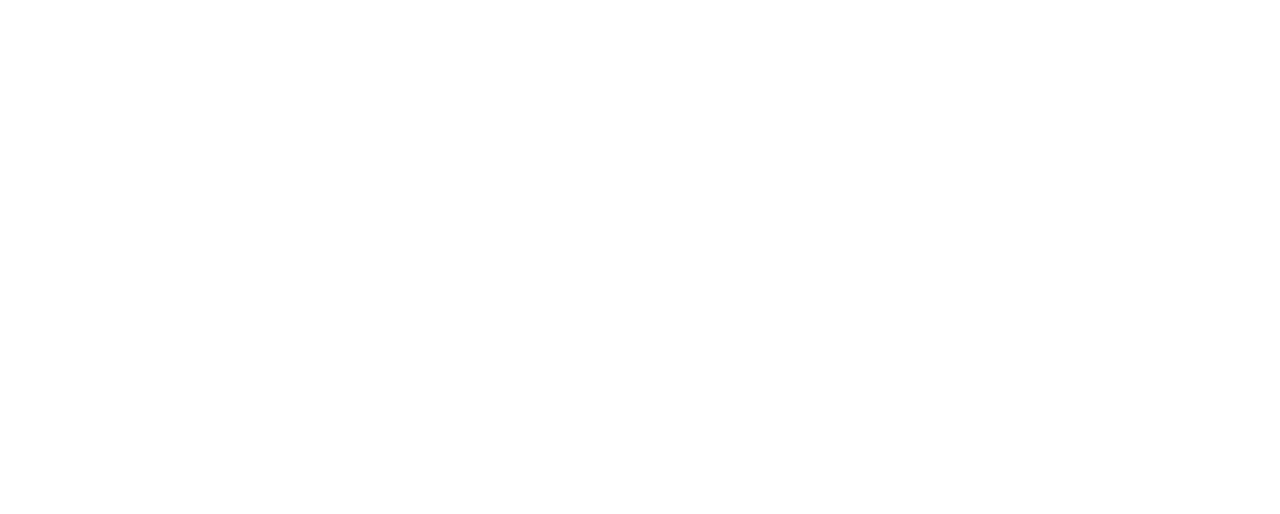
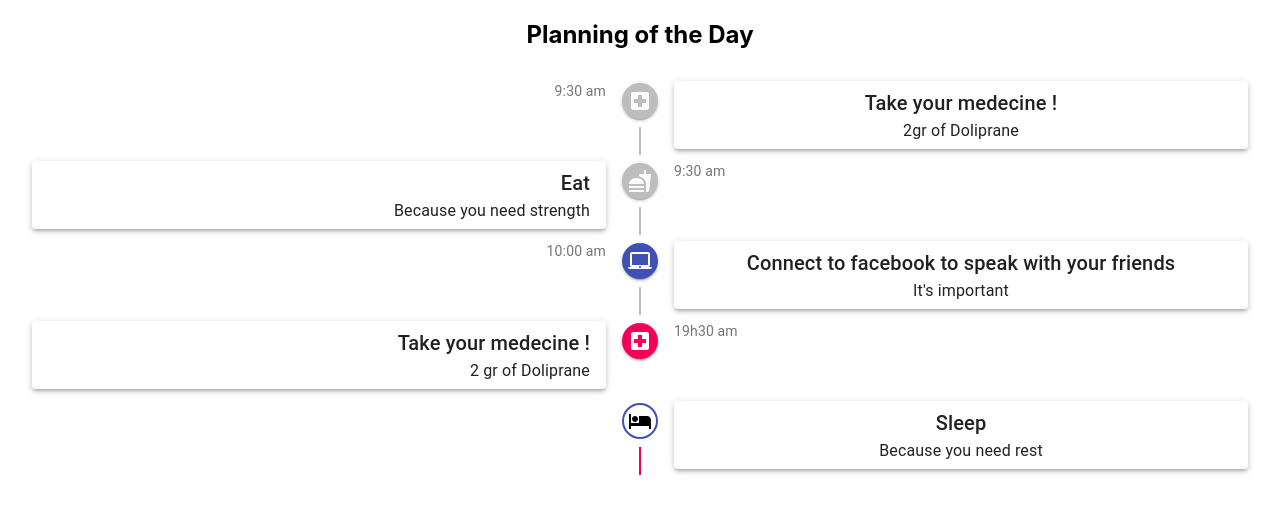
Before and after one commit to llopezjosue/doctogone-front, a React (Create React App) app: page /user/my-planning in a window 1280 px wide. Shown: the top 514 px of the page. Built offline with nearby package versions, Linux system fonts and the light colour scheme.

Commit message:
Ajout d'un timeline

```diff
--- a/package.json
+++ b/package.json
@@ -3,6 +3,9 @@
   "version": "0.1.0",
   "private": true,
   "dependencies": {
+    "@material-ui/core": "^4.10.2",
+    "@material-ui/icons": "^4.9.1",
+    "@material-ui/lab": "^4.0.0-alpha.56",
     "@testing-library/jest-dom": "^4.2.4",
     "@testing-library/react": "^9.5.0",
     "@testing-library/user-event": "^7.2.1",
--- a/src/App.jsx
+++ b/src/App.jsx
@@ -18,7 +18,7 @@
         <Route path="/user" exact component={UserHome} />
         <Route path="/user/sos" exact component={SOS} />
         <Route path="/user/my-infos" exact component={MyInfos} />
-        <Route path="/user/my-planing" exact component={MyPlanning} />
+        <Route path="/user/my-planning" exact component={MyPlanning} />
         <Route path="/user/my-relatives" exact component={MyRelatives} />
       </Switch>
     </Router>
--- a/src/components/User/MyPlanning.jsx
+++ b/src/components/User/MyPlanning.jsx
@@ -1,11 +1,12 @@
 import React from 'react';
-
+import Planning from './Planning';
 
 
 function MyPlanning() {
   return (
     <div className="App">
-      <h1>My Planning</h1>
+        <h2>Planning of the Day</h2>
+        <Planning />
     </div>
   );
 }
--- /dev/null
+++ b/src/components/User/Planning.jsx
@@ -0,0 +1,134 @@
+import React from 'react';
+import { makeStyles } from '@material-ui/core/styles';
+import Timeline from '@material-ui/lab/Timeline';
+import TimelineItem from '@material-ui/lab/TimelineItem';
+import TimelineSeparator from '@material-ui/lab/TimelineSeparator';
+import TimelineConnector from '@material-ui/lab/TimelineConnector';
+import TimelineContent from '@material-ui/lab/TimelineContent';
+import TimelineOppositeContent from '@material-ui/lab/TimelineOppositeContent';
+import TimelineDot from '@material-ui/lab/TimelineDot';
+import FastfoodIcon from '@material-ui/icons/Fastfood';
+import LaptopMacIcon from '@material-ui/icons/LaptopMac';
+import HotelIcon from '@material-ui/icons/Hotel';
+import LocalHospitalIcon from '@material-ui/icons/LocalHospital';
+import Paper from '@material-ui/core/Paper';
+import Typography from '@material-ui/core/Typography';
+
+
+const useStyles = makeStyles((theme) => ({
+  paper: {
+    padding: '6px 16px',
+  },
+  secondaryTail: {
+    backgroundColor: theme.palette.secondary.main,
+  },
+}));
+
+export default function Planning() {
+  const classes = useStyles();
+
+  return (
+    <Timeline align="alternate">
+      <TimelineItem>
+        <TimelineOppositeContent>
+          <Typography variant="body2" color="textSecondary">
+            9:30 am
+          </Typography>
+        </TimelineOppositeContent>
+        <TimelineSeparator>
+          <TimelineDot>
+            <LocalHospitalIcon />
+          </TimelineDot>
+          <TimelineConnector />
+        </TimelineSeparator>
+        <TimelineContent>
+          <Paper elevation={3} className={classes.paper}>
+            <Typography variant="h6" component="h1">
+            Take your medecine !
+            </Typography>
+            <Typography> 2gr of Doliprane </Typography>
+          </Paper>
+        </TimelineContent>
+      </TimelineItem>
+      <TimelineItem>
+        <TimelineOppositeContent>
+          <Typography variant="body2" color="textSecondary">
+            9:30 am
+          </Typography>
+        </TimelineOppositeContent>
+        <TimelineSeparator>
+          <TimelineDot>
+            <FastfoodIcon />
+          </TimelineDot>
+          <TimelineConnector />
+        </TimelineSeparator>
+        <TimelineContent>
+          <Paper elevation={3} className={classes.paper}>
+            <Typography variant="h6" component="h1">
+              Eat
+            </Typography>
+            <Typography>Because you need strength</Typography>
+          </Paper>
+        </TimelineContent>
+      </TimelineItem>
+      <TimelineItem>
+        <TimelineOppositeContent>
+          <Typography variant="body2" color="textSecondary">
+            10:00 am
+          </Typography>
+        </TimelineOppositeContent>
+        <TimelineSeparator>
+          <TimelineDot color="primary">
+            <LaptopMacIcon />
+          </TimelineDot>
+          <TimelineConnector />
+        </TimelineSeparator>
+        <TimelineContent>
+          <Paper elevation={3} className={classes.paper}>
+            <Typography variant="h6" component="h1">
+              Connect to facebook to speak with your friends
+            </Typography>
+            <Typography>It's important</Typography>
+          </Paper>
+        </TimelineContent>
+      </TimelineItem>
+      <TimelineItem>
+      <TimelineOppositeContent>
+          <Typography variant="body2" color="textSecondary">
+            19h30 am
+          </Typography>
+        </TimelineOppositeContent>
+        <TimelineSeparator>
+          <TimelineDot color="secondary">
+            <LocalHospitalIcon />
+          </TimelineDot>
+        </TimelineSeparator>
+        <TimelineContent>
+          <Paper elevation={3} className={classes.paper}>
+            <Typography variant="h6" component="h1">
+              Take your medecine !
+            </Typography>
+            <Typography>2 gr of Doliprane </Typography>
+          </Paper>
+        </TimelineContent>
+      </TimelineItem>
+      <TimelineItem>
+        <TimelineSeparator>
+          <TimelineDot color="primary" variant="outlined">
+            <HotelIcon />
+          </TimelineDot>
+          <TimelineConnector className={classes.secondaryTail} />
+        </TimelineSeparator>
+        <TimelineContent>
+          <Paper elevation={3} className={classes.paper}>
+            <Typography variant="h6" component="h1">
+              Sleep
+            </Typography>
+            <Typography>Because you need rest</Typography>
+          </Paper>
+        </TimelineContent>
+      </TimelineItem>
+
+    </Timeline>
+  );
+}
```
Also changed, not shown: 1 other file (tests, documents, lock files or other folders).
